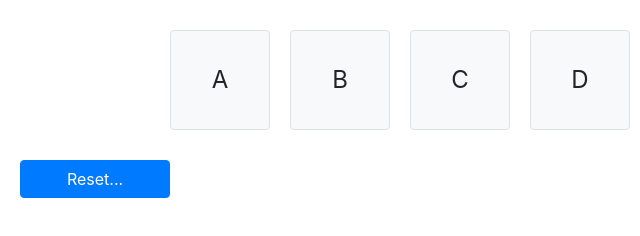
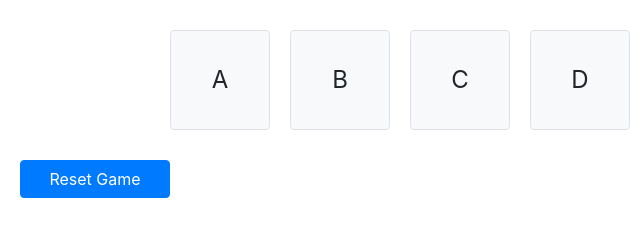
Before and after one commit to JubilantMarmot/HC-Memgame, a plain HTML site: page index.html in a window 1280 px wide. Shown: the full height of the page, 0-640 px from the left. Drawn offline with nearby package versions, Linux system fonts and the light colour scheme.

Commit message:
Update index.html

```diff
--- a/index.html
+++ b/index.html
@@ -3,6 +3,7 @@
 <head>
     <meta charset="UTF-8">
     <meta name="viewport" content="width=device-width, initial-scale=1.0">
+    <title>Memory Game</title>
     <link href="https://stackpath.bootstrapcdn.com/bootstrap/4.5.2/css/bootstrap.min.css" rel="stylesheet">
     <style>
         .card {
@@ -53,7 +54,7 @@
         <div class="card" data-value="C">C</div>
         <div class="card" data-value="D">D</div>
     </div>
-    <button class="reset-button btn btn-primary">Reset...</button>
+    <button class="reset-button btn btn-primary">Reset Game</button>
     <script src="https://code.jquery.com/jquery-3.5.1.min.js"></script>
     <script>
         $(document).ready(function () {
```
